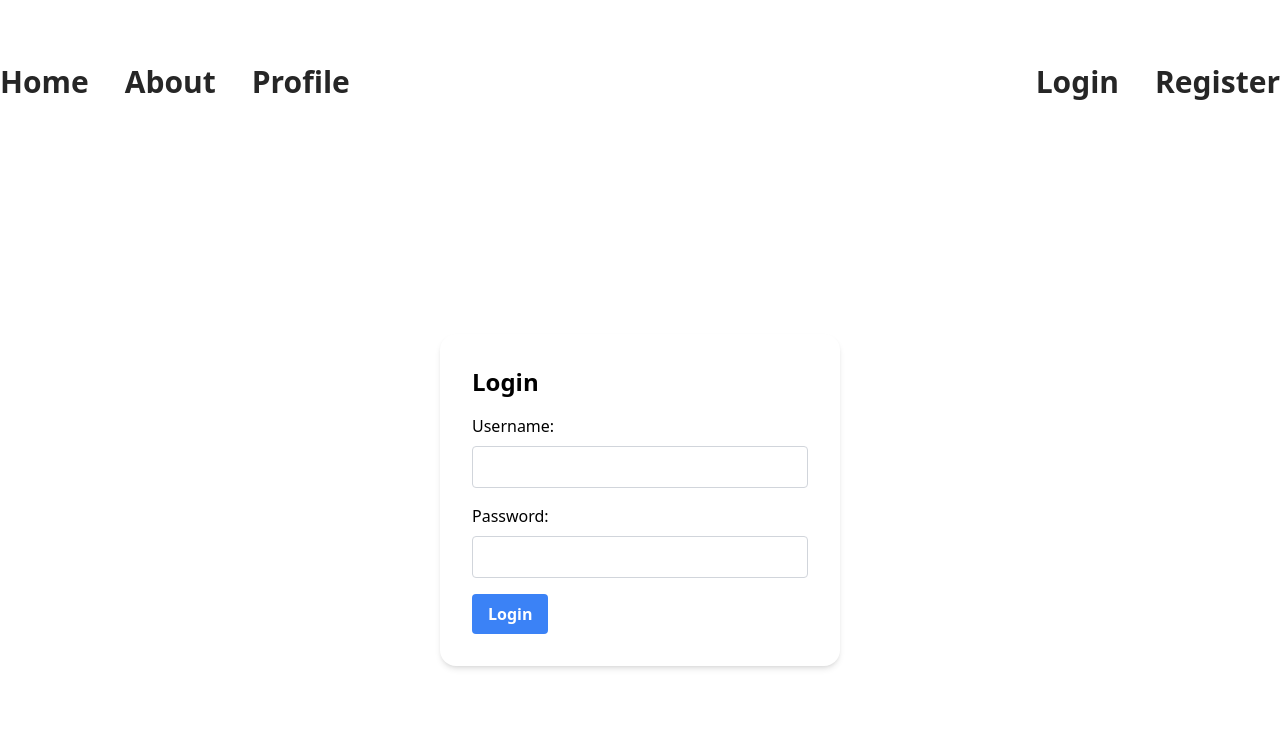
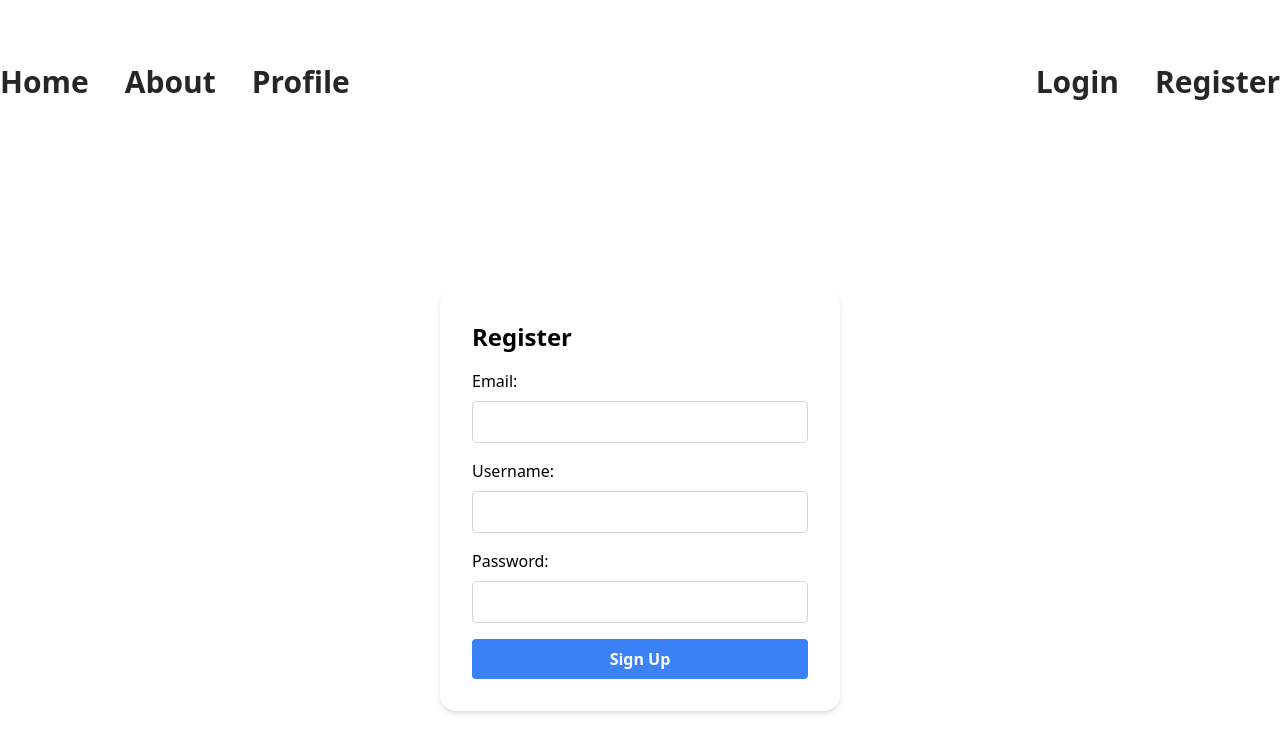
Before and after one commit to Zeroluffs/login-app-vue, a Vue app: page /register in a window 1280 px wide. Shown: the top 752 px of the page. Built offline with nearby package versions, Linux system fonts and the light colour scheme.

Commit message:
registers

```diff
--- a/package.json
+++ b/package.json
@@ -13,7 +13,8 @@
     "vee-validate": "^4.9.6",
     "vue": "^3.2.47",
     "vue-router": "^4.2.2",
-    "vuex": "^4.1.0"
+    "vuex": "^4.1.0",
+    "yup": "^1.2.0"
   },
   "devDependencies": {
     "@vitejs/plugin-vue": "^4.1.0",
--- a/src/services/auth.service.js
+++ b/src/services/auth.service.js
@@ -22,6 +22,7 @@ class AuthService {
   }
 
   register(user) {
+    console.log("registering")
     return axios.post(API_URL, {
       username: user.username,
       email: user.email,
--- a/src/views/Register.vue
+++ b/src/views/Register.vue
@@ -1,68 +1,123 @@
 <template>
   <div class="flex justify-center items-center h-screen">
     <div class="bg-white p-8 rounded-2xl shadow-md w-[400px]">
-        <h2 class="text-2xl font-bold mb-4">Login</h2>
-        <form @submit.prevent="login">
+      <h2 class="text-2xl font-bold mb-4">Register</h2>
+      <Form @submit="handleRegister" :validation-schema="schema">
+        <div v-if="!successful"></div>
         <div class="mb-4">
-            <label for="email" class="block mb-2">Username:</label>
-            <input
-              type="string"
+          <label for="email" class="block mb-2">Email:</label>
+          <Field
+            type="email"
+            id="email"
+            class="w-full p-2 border border-gray-300 rounded"
+            name="email"
+          />
+          <ErrorMessage class="text-red-500 text-sm" name="email" />
+        </div>
+        <div class="mb-4">
+          <label for="username" class="block mb-2">Username:</label>
+          <Field
+            name="username"
+            type="text"
             id="username"
-              v-model="username"
-              required
             class="w-full p-2 border border-gray-300 rounded"
           />
+          <ErrorMessage class="text-red-500 text-sm" name="username" />
         </div>
         <div class="mb-4">
           <label for="password" class="block mb-2">Password:</label>
-            <input
+          <Field
+            name="password"
             type="password"
             id="password"
-              v-model="password"
-              required
             class="w-full p-2 border border-gray-300 rounded"
           />
+          <ErrorMessage class="text-red-500 text-sm" name="password" />
         </div>
         <div>
           <button
             type="submit"
-              class="bg-blue-500 hover:bg-blue-700 text-white font-bold py-2 px-4 rounded"
+            class="bg-blue-500 hover:bg-blue-700 w-[100%] text-white font-bold py-2 px-4 rounded"
+            :disabled="loading"
           >
-              Login
+            Sign Up
           </button>
         </div>
-        </form>
+      </Form>
     </div>
   </div>
 </template>
 
 <script>
-import User from "../models/User";
+import { Form, Field, ErrorMessage } from "vee-validate";
+import * as yup from "yup";
 
 export default {
   name: "Register",
+  components: {
+    Form,
+    Field,
+    ErrorMessage,
+  },
   data() {
+    const schema = yup.object().shape({
+      username: yup
+        .string()
+        .required("Username is required!")
+        .min(3, "Must be at least 3 characters!")
+        .max(20, "Must be maximum 20 characters!"),
+      email: yup
+        .string()
+        .required("Email is required!")
+        .email("Email is invalid!")
+        .max(50, "Must be maximum 50 characters!"),
+      password: yup
+        .string()
+        .required("Password is required!")
+        .min(6, "Must be at least 6 characters!")
+        .max(40, "Must be maximum 40 characters!"),
+    });
     return {
-      user: new User("", ""),
+      successful: false,
+      loading: false,
+      message: "",
+      schema,
     };
   },
   computed: {
     loggedIn() {
+      console.log("computed logged",this.$store.state.auth.status.loggedIn);
       return this.$store.state.auth.status.loggedIn;
     },
   },
-  created() {
+  mounted() {
     if (this.loggedIn) {
-      this.$router.push("/profile");
+      this.$router.push("/");
     }
   },
   methods: {
-    handleLogin() {
-      if (this.user.username && this.user.password) {
-        this.$store.dispatch("auth/login", this.user).then(() => {
-          this.$router.push("/profile");
-        });
+    handleRegister(user) {
+      this.message = "";
+      this.successful = false;
+      this.loading = true;
+
+      this.$store.dispatch("auth/register", user).then(
+        (data) => {
+          this.message = data.message;
+          this.successful = true;
+          this.loading = false;
+        },
+        (error) => {
+          this.message =
+            (error.response &&
+              error.response.data &&
+              error.response.data.message) ||
+            error.message ||
+            error.toString();
+          this.successful = false;
+          this.loading = false;
         }
+      );
     },
   },
 };
```
Also changed, not shown: 1 other file (tests, documents, lock files or other folders). Lines whose indentation alone changed are shown as unchanged.
